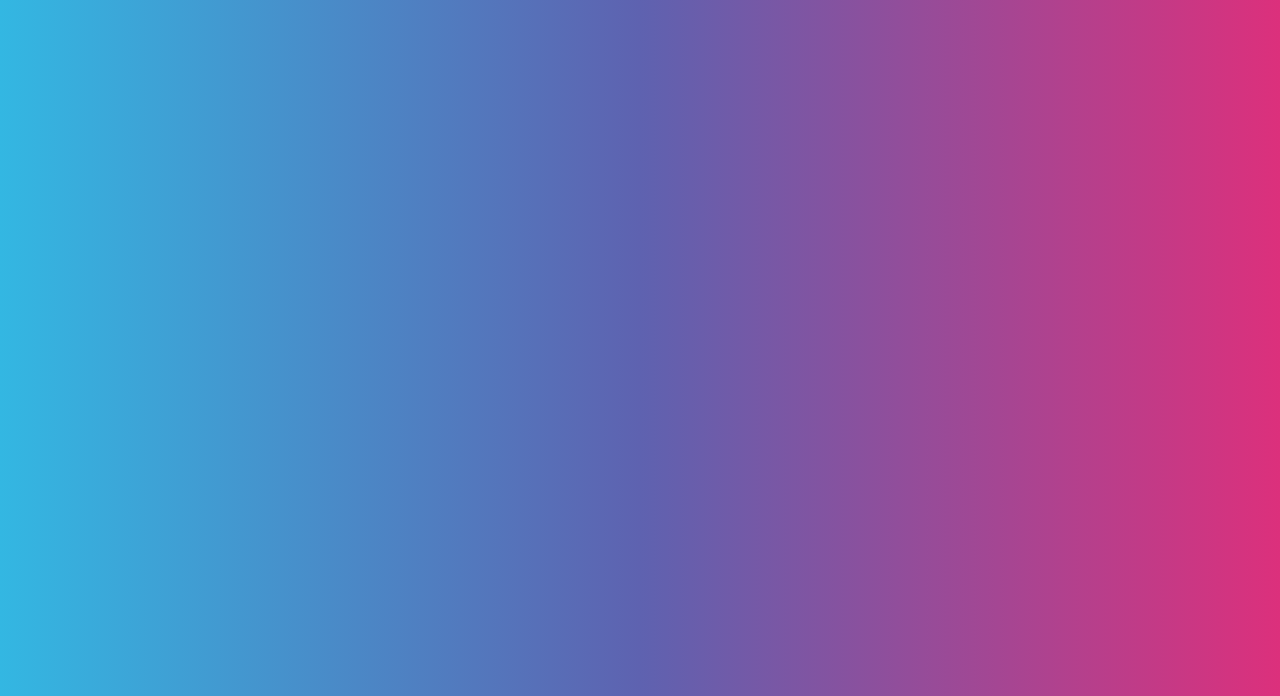
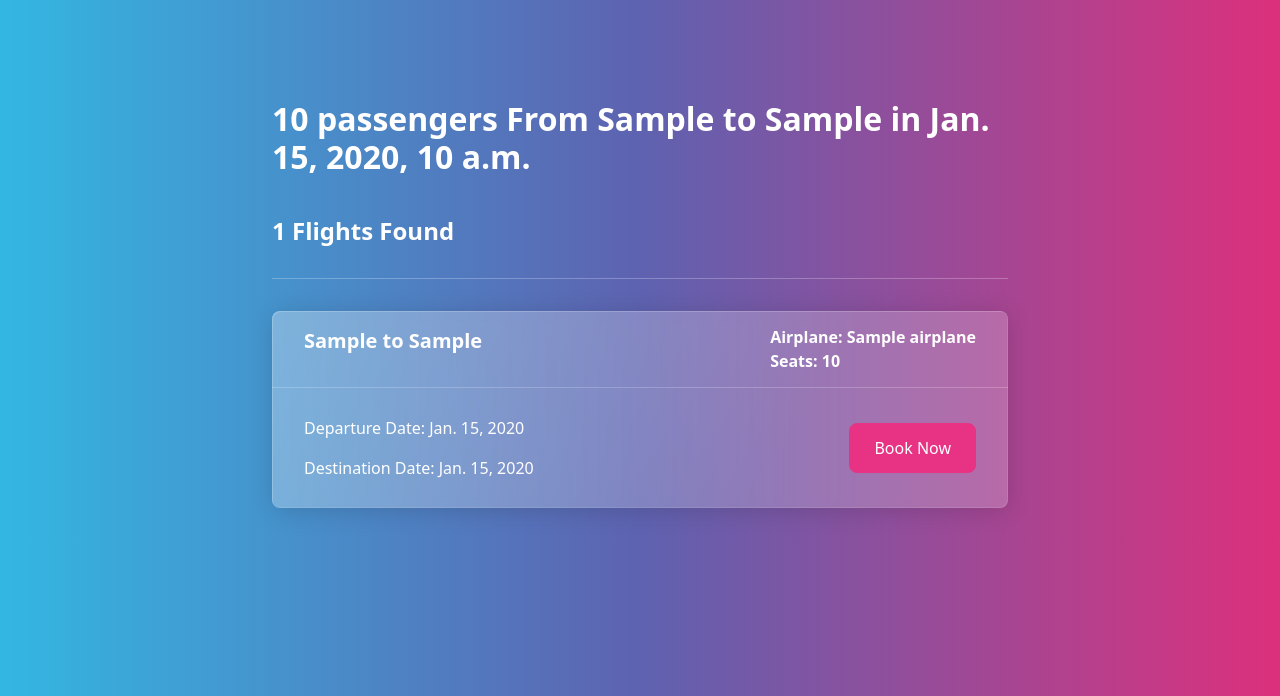
Before and after one commit to Maks-Siglov/Air-Ticket, a Django app: template air_crm/flight/templates/flight/flight_list.html in a window 1280 px wide. Shown: the part 104-800 px from the top of the page. Run offline with Django 5.2, Linux system fonts and the light colour scheme; tables that the repository leaves empty hold one stand-in row (values such as "Sample post"); the template is opened without the code that fills it: values that come from a table or form of the project are taken from there, most other values are stand-ins (such as "Sample title", 1, 10 or a date in 2020); parts of the project's set-up code (start-up, migrations or seed data) failed here and were passed over; some libraries are stand-ins or nearby versions; grey boxes are pictures that could not be loaded.

Commit message:
Flights list improved

```diff
--- a/air_crm/core/settings/base.py
+++ b/air_crm/core/settings/base.py
@@ -36,6 +36,7 @@ INSTALLED_APPS = [
     "users.apps.UsersConfig",
     "main.apps.MainConfig",
     "flight.apps.FlightConfig",
+    "customer.apps.CustomerConfig",
 ]
 
 MIDDLEWARE = [
--- a/air_crm/flight/selectors.py
+++ b/air_crm/flight/selectors.py
@@ -15,4 +15,4 @@ def get_searched_flights(
         Q(departure_airport=departure_airport) &
         Q(destination_airport=destination_airport) &
         Q(departure_date__range=(departure_date_min, departure_date_max))
-    )
+    ).order_by('departure_date')
--- a/air_crm/flight/templates/flight/flight_list.html
+++ b/air_crm/flight/templates/flight/flight_list.html
@@ -1,7 +1,45 @@
 {% extends 'base.html' %}
 
-{% block title %}Searhced Flights{% endblock %}
+{% block title %}Searched Flights{% endblock %}
 
 {% block content %}
+<div class="container container-form">
+    <div class="row justify-content-center">
+        <div class="col-md-8">
+            {% if not flights %}
+                <h4>There are no flights available for the selected criteria.</h4>
+            {% else %}
+                <h2>
+                    {{ passenger_amount }} passenger{% if passenger_amount > 1 %}s{% endif %}
+                    From {{ departure_airport }} to {{ destination_airport }} in {{ departure_date }}
+                </h2>
+                <br>
+                <h4>{{ flights_count }} Flights Found</h4>
+                <hr>
+                {% for flight in flights %}
 
+                    <div class="card mb-3">
+                        <div class="card-header d-flex justify-content-between align-items-center">
+                            <h5 class="card-title">{{ flight.departure_airport }} to {{ flight.destination_airport }}</h5>
+                            <div>
+                                <p class="m-0">Airplane: {{ flight.airplane.name }}</p>
+                                <p class="m-0">Seats: {{ flight.airplane.places_amount }}</p>
+                            </div>
+                        </div>
+                        <div class="card-body d-flex justify-content-between align-items-center">
+                            <div>
+                                <p class="card-text">Departure Date: {{ flight.departure_date }}</p>
+                                <p class="card-text">Destination Date: {{ flight.destination_date }}</p>
+                            </div>
+                            <div class="ml-auto">
+                                <a href="#" class="btn btn-primary">Book Now</a>
+                            </div>
+                        </div>
+                    </div>
+
+                {% endfor %}
+            {% endif %}
+        </div>
+    </div>
+</div>
 {% endblock %}
--- a/air_crm/flight/urls.py
+++ b/air_crm/flight/urls.py
@@ -1,9 +1,9 @@
 from django.urls import path
 
-from users import views
+from flight import views
 
 app_name = "flight"
 
 urlpatterns = [
-
+    path("search-flights/", views.search_flights, name="search"),
 ]
```
Also changed, not shown: air_crm/flight/views.py (+9 -1 lines), air_crm/main/templates/main/index.html (+7 -7 lines).
